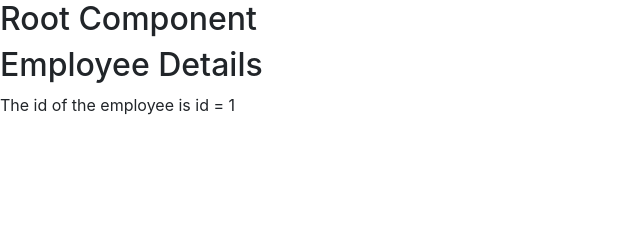
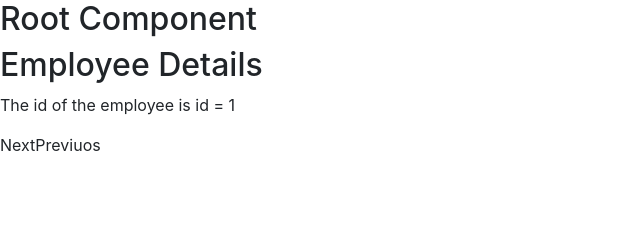
Before and after one commit to SamPratik/Angular-2, an Angular app: page /details/1 in a window 1280 px wide. Shown: the top 225 px of the page, without its empty margins (0-640 px from the left). Built offline with nearby package versions, Linux system fonts and the light colour scheme.

Commit message:
Tutorial 34 - Params Observable

```diff
--- a/src/app/employee-detail.component.ts
+++ b/src/app/employee-detail.component.ts
@@ -1,18 +1,41 @@
 import { Component, OnInit } from '@angular/core';
-import { ActivatedRoute } from '@angular/router';
+import { ActivatedRoute, Router, Params } from '@angular/router';
 import { EmployeeService } from './employee.service';
 
 @Component({
   template: `
               <h2>Employee Details</h2>
               <p>The id of the employee is id = {{ employeeId }}</p>
+              <a (click)="goNext()">Next</a>
+              <a (click)="goPrevious()">Previuos</a>
             `
 })
 
 export class EmployeeDetailComponent {
   employeeId: number;
-  constructor(private router: ActivatedRoute) {}
+  constructor(private route: ActivatedRoute, private router: Router) {}
   ngOnInit() {
-    this.employeeId = this.router.snapshot.params['id'];
+    this.route.params.subscribe((params: Params) => {
+      let id = parseInt(params['id']);
+      this.employeeId = id;
+    });
+  }
+
+  goNext() {
+    if(this.employeeId == 5) {
+      this.employeeId = 1;
+      this.router.navigate(['/details', 1]);
+    } else {
+      this.router.navigate(['/details', this.employeeId + 1]);
+    }
+  }
+
+  goPrevious() {
+    if(this.employeeId == 1) {
+      this.employeeId = 5;
+      this.router.navigate(['/details', 5]);
+    } else {
+      this.router.navigate(['/details', this.employeeId - 1]);
+    }
   }
 }
```
